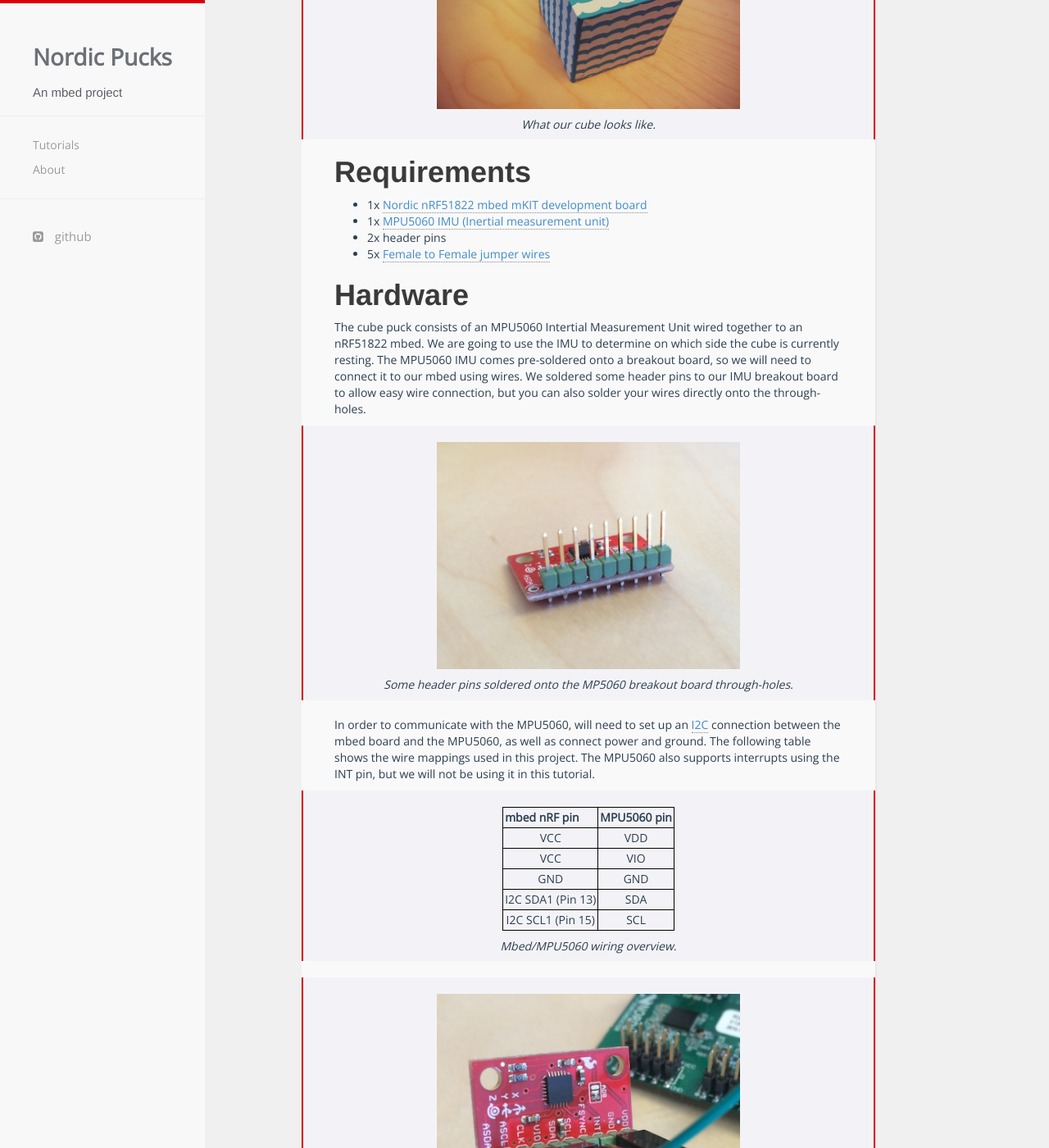
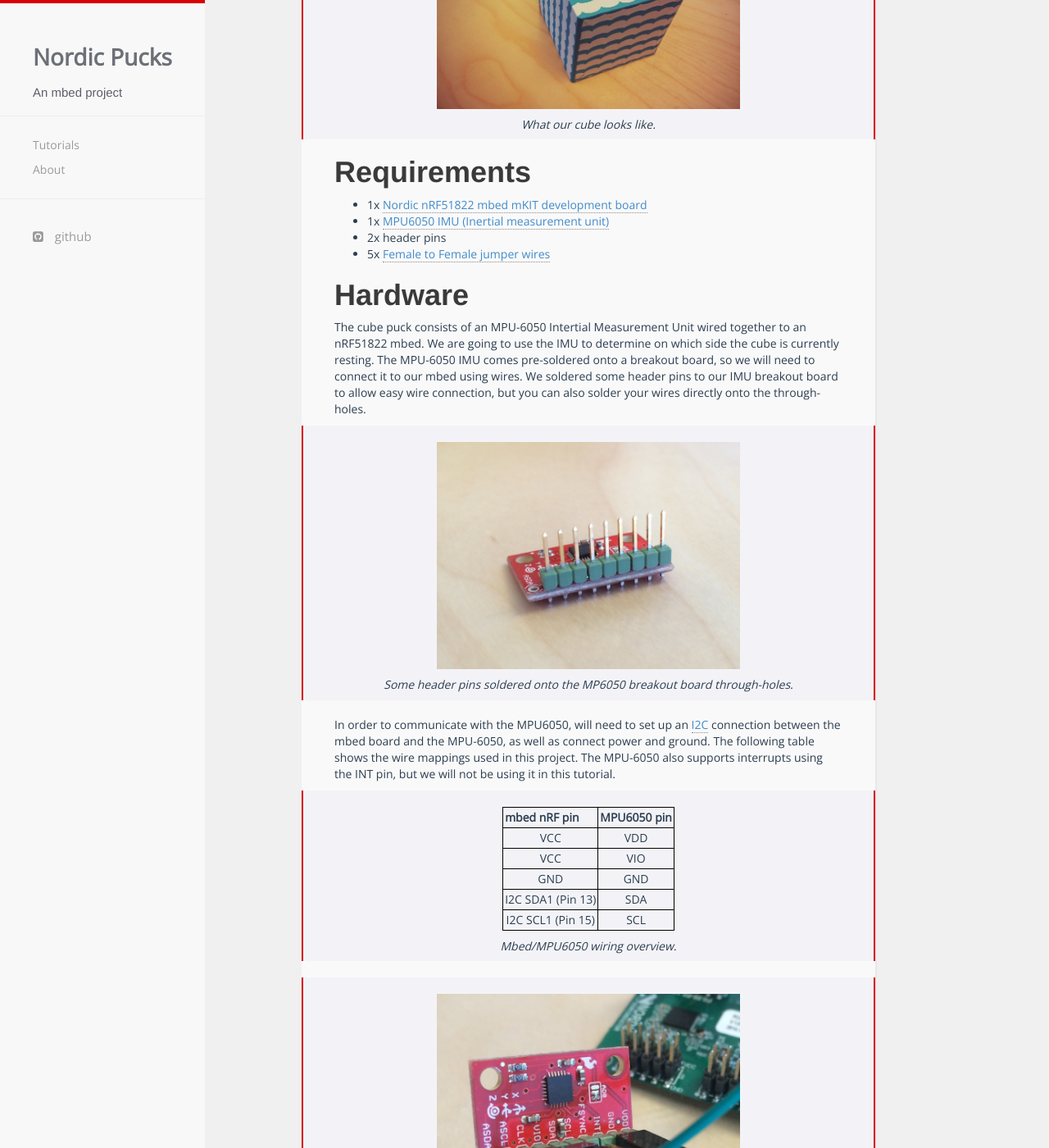
Before and after one commit to NordicPlayground/puck, a Jekyll site: the page built from _tutorials/cube.md, in a window 1280 px wide and 1400 px high, scrolled down 788 px. Shown: the whole window at 82% size. Built offline with Jekyll 4.4.1, drawn with Linux system fonts in a browser that asks for light colours; nearby versions of some CDN libraries; comment, search, counter and statistics services are not loaded; some of the changed text lies outside the part shown.

Commit message:
Fix cube model number

```diff
--- a/_tutorials/cube.md
+++ b/_tutorials/cube.md
@@ -21,27 +21,27 @@ The cube puck is completely customizable and therefore also quite versatile.
 
 # Requirements
 - 1x [Nordic nRF51822 mbed mKIT development board](https://mbed.org/platforms/Nordic-nRF51822/)
-- 1x [MPU5060 IMU (Inertial measurement unit)](https://www.sparkfun.com/products/11028)
+- 1x [MPU6050 IMU (Inertial measurement unit)](https://www.sparkfun.com/products/11028)
 - 2x header pins
 - 5x [Female to Female jumper wires](http://www.seeedstudio.com/depot/1-pin-dualfemale-jumper-wire-100mm-50pcs-pack-p-260.html?cPath=44_47)
 
 
 # Hardware
 
-The cube puck consists of an MPU5060 Intertial Measurement Unit wired together to an nRF51822 mbed.
+The cube puck consists of an MPU-6050 Intertial Measurement Unit wired together to an nRF51822 mbed.
 We are going to use the IMU to determine on which side the cube is currently resting.
-The MPU5060 IMU comes pre-soldered onto a breakout board, so we will need to connect it to our mbed using wires.
+The MPU-6050 IMU comes pre-soldered onto a breakout board, so we will need to connect it to our mbed using wires.
 We soldered some header pins to our IMU breakout board to allow easy wire connection, but you can also solder your wires directly onto the through-holes.
 
 > ![](../images/2014-07-30 16.52.09.jpg)
-> Some header pins soldered onto the MP5060 breakout board through-holes.
+> Some header pins soldered onto the MP6050 breakout board through-holes.
 
-In order to communicate with the MPU5060, will need to set up an [I2C](http://en.wikipedia.org/wiki/I%C2%B2C) connection between the mbed board and the MPU5060, as well as connect power and ground.
+In order to communicate with the MPU6050, will need to set up an [I2C](http://en.wikipedia.org/wiki/I%C2%B2C) connection between the mbed board and the MPU-6050, as well as connect power and ground.
 The following table shows the wire mappings used in this project.
-The MPU5060 also supports interrupts using the INT pin, but we will not be using it in this tutorial.
+The MPU-6050 also supports interrupts using the INT pin, but we will not be using it in this tutorial.
 
 > |-------------------|---------------|
-> | mbed nRF pin      | MPU5060 pin   |
+> | mbed nRF pin      | MPU6050 pin   |
 > |-------------------|---------------|
 > | VCC               | VDD           |
 > |-------------------|---------------|
@@ -54,10 +54,10 @@ The MPU5060 also supports interrupts using the INT pin, but we will not be using
 > | I2C SCL1 (Pin 15) | SCL           |
 > |-------------------|---------------|
 >
-> Mbed/MPU5060 wiring overview.
+> Mbed/MPU6050 wiring overview.
 
 > ![](../images/2014-07-30 16.51.07.jpg)
-> MPU5060 wiring.
+> MPU6050 wiring.
 
 
 > ![](../images/2014-07-30 16.53.24.jpg)
@@ -84,7 +84,7 @@ Now we are going to go through the cube puck source code line-by-line, explainin
 MPU6050 mpu;
 {% endhighlight %}
 
-In order to use the MPU5060 library, we need to include the MPU5060 header and create an MPU5060 object.
+In order to use the MPU6050 library, we need to include the MPU6050 header and create an MPU6050 object.
 
 
 
```
